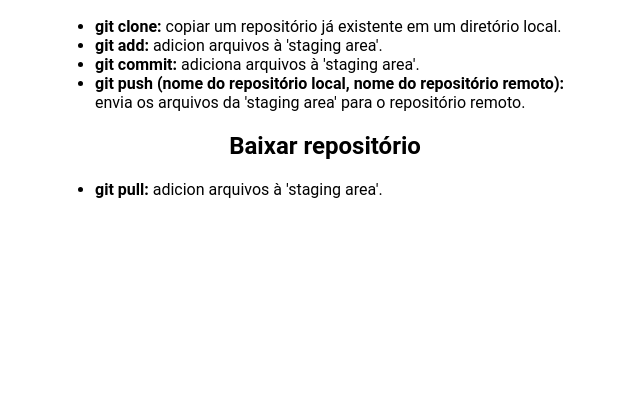
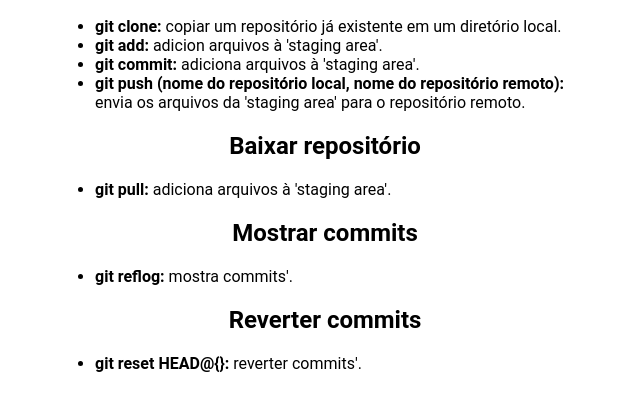
Before and after one commit to MarcelGFranca/Lab_uniFBV, a plain HTML site: page index.html in a window 1280 px wide. Shown: the part 140-550 px from the top of the page, without its empty margins (315-955 px from the left). Drawn offline with Linux system fonts and the light colour scheme.

Commit message:
texto adicionado

```diff
--- a/index.html
+++ b/index.html
@@ -28,7 +28,17 @@
       </ul>
       <h2>Baixar repositório</h2>
       <ul>
-        <li><strong>git pull:</strong> adicion arquivos à 'staging area'.</li>
+        <li><strong>git pull:</strong> adiciona arquivos à 'staging area'.</li>
+      </ul>
+
+      <h2>Mostrar commits</h2>
+      <ul>
+        <li><strong>git reflog:</strong> mostra commits'.</li>
+      </ul>
+
+      <h2>Reverter commits</h2>
+      <ul>
+        <li><strong>git reset HEAD@{}:</strong> reverter commits'.</li>
       </ul>
     </div>
   </body>
```
